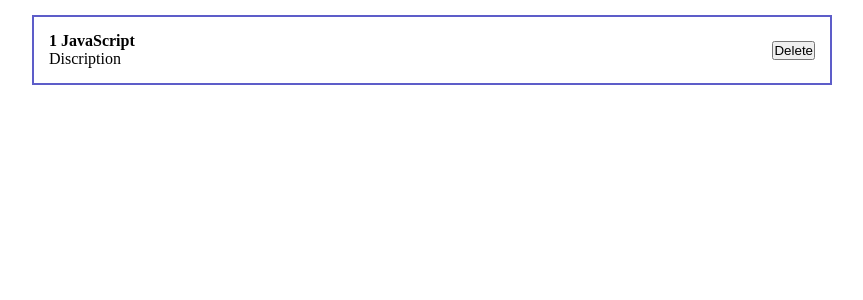
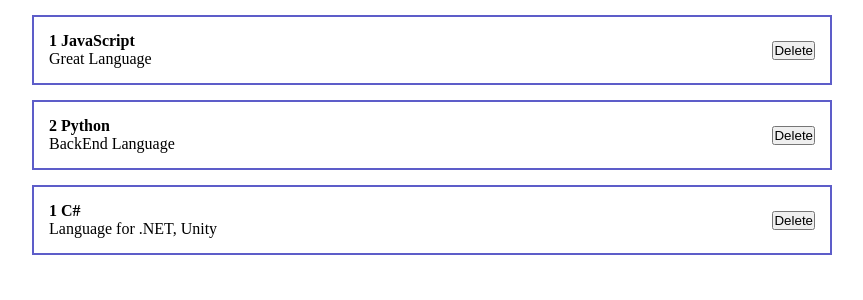
Before and after one commit to MikitaCat/React_Repeat, a React (Create React App) app: page / in a window 1280 px wide. Shown: the top 300 px of the page, without its empty margins (208-1071 px from the left). Built offline with nearby package versions, Linux system fonts and the light colour scheme; the HTML template or start-up script is replaced by a standard one.

Commit message:
Destructurisation of props in PostItem

```diff
--- a/src/App.js
+++ b/src/App.js
@@ -4,9 +4,16 @@
 import PostItem from './components/PostItem';
 
 function App() {
+  const [posts, setPosts] = useState([
+    { id: 1, title: 'JavaScript', body: 'Great Language' },
+    { id: 2, title: 'Python', body: 'BackEnd Language' },
+    { id: 1, title: 'C#', body: 'Language for .NET, Unity' },
+  ]);
   return (
     <div className="App">
-      <PostItem post={{ id: 1, title: 'JavaScript', body: 'Discription' }} />
+      {posts.map((post) => {
+        return <PostItem post={post} key={post.id} />;
+      })}
     </div>
   );
 }
--- a/src/components/PostItem.jsx
+++ b/src/components/PostItem.jsx
@@ -1,13 +1,14 @@
 import React from 'react';
 
 function PostItem(props) {
+  const { id, title, body } = props.post;
   return (
     <div className="post">
       <div className="post__content">
         <strong>
-          {props.post.id} {props.post.title}
+          {id} {title}
         </strong>
-        <div>{props.post.body}</div>
+        <div>{body}</div>
       </div>
       <div className="post__btns">
         <button>Delete</button>
```
